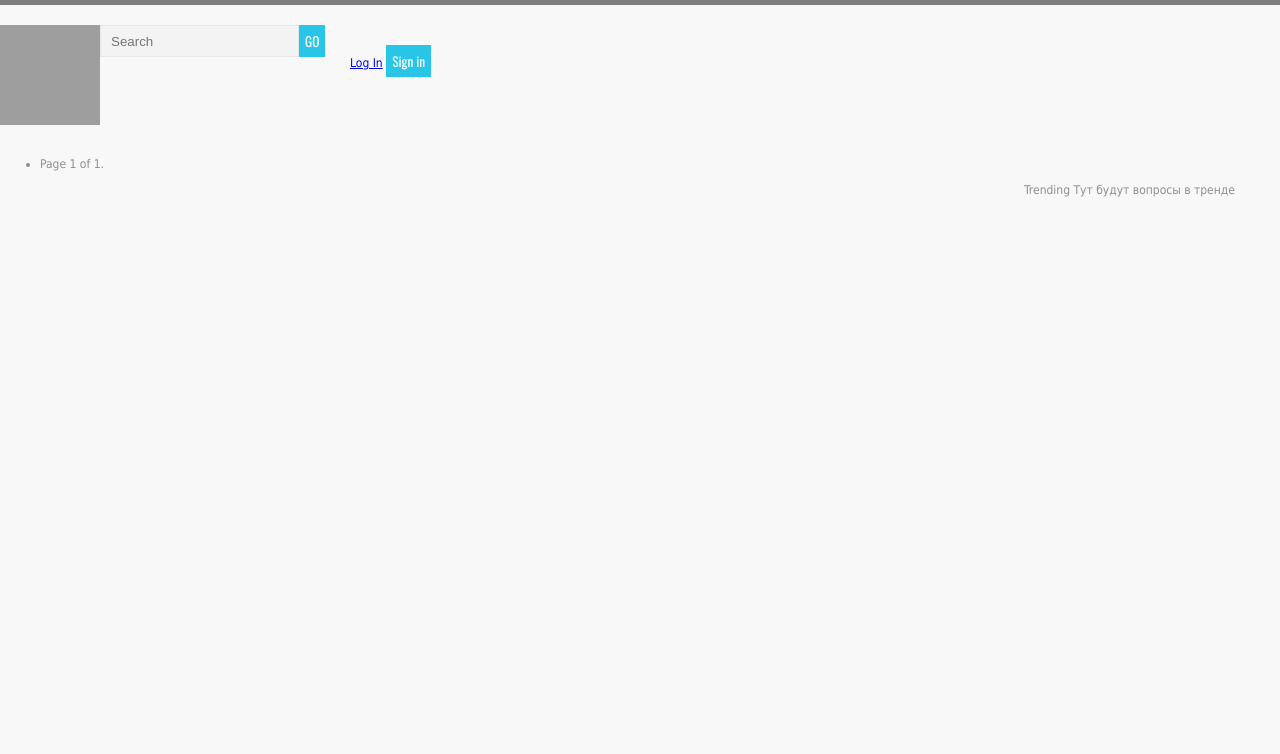
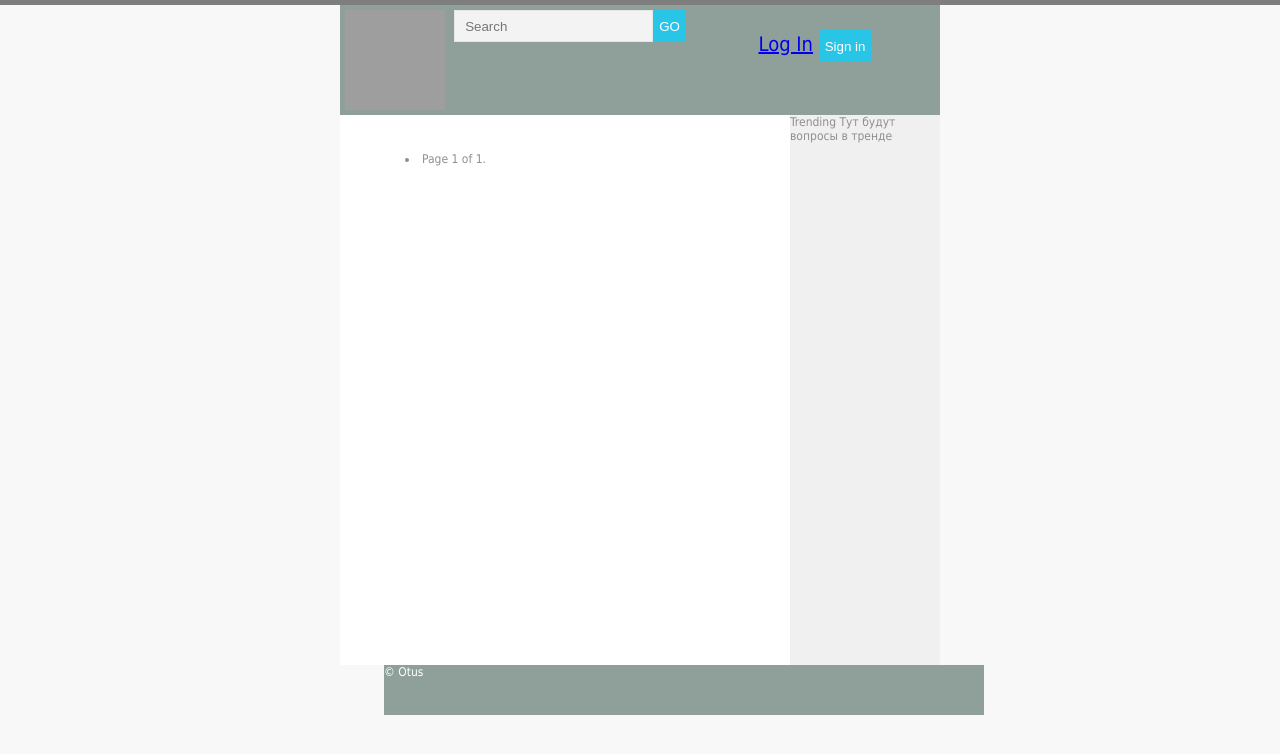
Before and after one commit to 7361cid/dz6, a Django app: page / in a window 1280 px wide. Shown: the top 754 px of the page. Run offline with Django 3.2, Linux system fonts and the light colour scheme; data that the repository does not hold is empty; parts of the project's set-up code (start-up, migrations or seed data) failed here and were passed over; grey boxes are pictures that could not be loaded.

Commit message:
работа над версткой часть 2

```diff
--- a/mysite/media/css/styles.css
+++ b/mysite/media/css/styles.css
@@ -33,10 +33,6 @@ p {
 	float: left;
 }
 
-header {
-	padding: 20px 0;
-	height: 100px;
-}
 
 #heading {
 	max-width: 80%;
@@ -48,12 +44,48 @@ form[name="search"] {
 	width: 250px;
 }
 
+li{list-style-position:inside;}
+
 aside {
 	float: right;
-	width: 20%;
+	width: 150px;
 }
 
 section {
 	margin-left: 280px;
 	padding-bottom: 50px;
 }
+
+.container {
+    width: 600px; /* Ширина слоя */
+    margin: 0 auto; /* Выравнивнить весь блок по центру */
+    background: #f0f0f0; /* Цвет фона левой колонки */
+   }
+   #header {
+    font-size: 20px; /* Размер текста в шапке */
+    text-align: center; /* Выравнивание текст шапки по центру */
+    padding: 5px; /* Отступы внутри блока шапки */
+    background: #8fa09b; /* Цвет фона шапки */
+    color: #fff; /* Цвет текста */
+    height: 100px;
+}
+   .sidebar {
+    width: 150px; /* Ширина блока */
+    float: right; /* Обтекание блока по правому краю */
+   }
+   .content {
+    width: 400px;
+    margin-right;: 100px; /* Отступ справа */
+    padding: 25px;
+    height: 500px;
+    background: #fff; /* Цвет фона правого блока */
+   }
+   .footer {
+    width: 600px;
+    height: 50px;
+    background: #8fa09b; /* Цвет фона нижнего блока-подвала */
+    color: #fff; /* Цвет текста подвала */
+    position: relative;
+    float: left;
+    left: 30%;
+   }
--- a/mysite/templates/base.html
+++ b/mysite/templates/base.html
@@ -5,23 +5,24 @@
 	<meta http-equiv="X-UA-Compatible" content="IE=Edge">
 	<title>{% block title %}Django Auth Tutorial{% endblock %}</title>
 	<link rel="stylesheet" href="/media/css/styles.css" type="text/css">
-	<link rel="stylesheet" href="http://fonts.googleapis.com/css?family=Oswald:400,300" type="text/css">
  </head>
  <body>
-	<div id="wrapper">
-		<header>
+  <div class="container">
+   <div id="header">
 	   <a id="logo" href="/"><img src="/media/images/logo.png" alt="Whitesquare logo" height="100" width="100"></a>
 	   {% block content %} {% endblock %}
-		</header>
-		<nav></nav>
+   </div>
+   <div class="sidebar">
+        <aside>
+			{% block sidebar %} {% endblock %}
+		</aside>
+   </div>
+   <div class="content">
  	 <div id="heading">
 			{% block content_center %} {% endblock %}
 	 </div>
-		<aside>
-			{% block sidebar %} {% endblock %}
-		</aside>
-		<section></section>
    </div>
-	<footer></footer>
+<div class="footer">&copy; Otus</div>
+</div>
 </body>
 </html>
```
Lines whose indentation alone changed are shown as unchanged.
